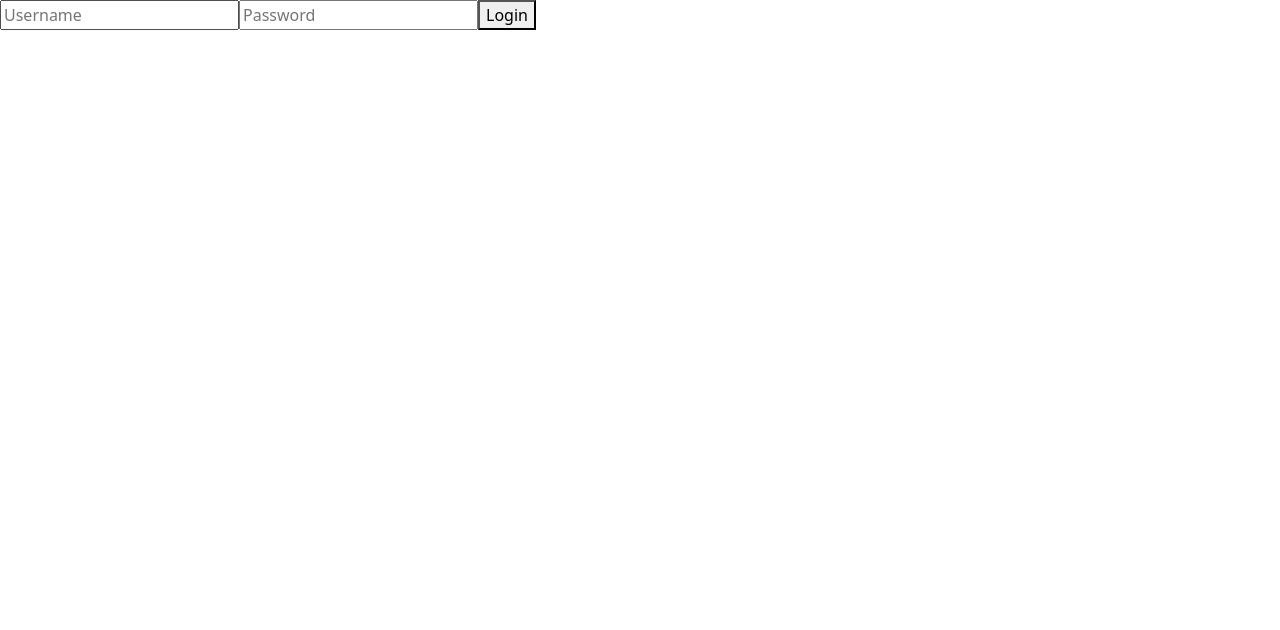
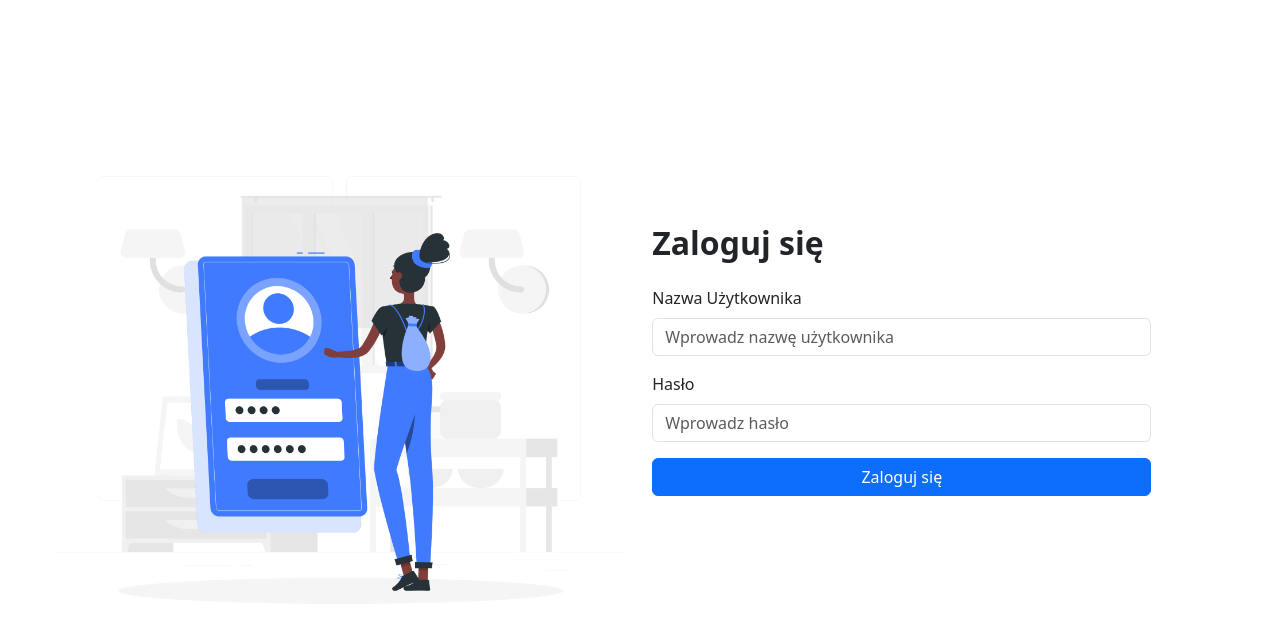
Before and after one commit to MariuszMalankiewicz/weather-application, a Vue app: page / in a window 1280 px wide. Shown: the top 630 px of the page. Built offline with nearby package versions, Linux system fonts and the light colour scheme; the HTML template or start-up script is replaced by a standard one.

Commit message:
update login design

```diff
--- a/src/components/WeatherChart.vue
+++ b/src/components/WeatherChart.vue
@@ -2,7 +2,7 @@
   <div>
     <h1>Wykres pogody dla {{ cityName }}</h1>
     <div v-if="weatherData">
-      <p>Temperatura: {{ weatherData.temperature }}°C</p>
+      <p>Temperatura: {{ weatherData.temperature?.toFixed(0) }}°C</p>
       <p>Wilgotność: {{ weatherData.humidity }}%</p>
     </div>
     <div v-else>
--- a/src/views/LoginPage.vue
+++ b/src/views/LoginPage.vue
@@ -1,16 +1,48 @@
 <template>
-  <div class="login-container">
-    <input v-model="username" placeholder="Username" />
-    <input v-model="password" type="password" placeholder="Password" />
-    <button @click="login">Login</button>
+  <div class="d-flex flex-column flex-lg-row align-items-center vh-100 mt-5 mt-lg-0">
+    <div class="row w-100">
+    <img :src="LoginRafiki" alt="login image" class="mx-auto col-12 col-sm-7 col-lg-12 col-xl-11 col-xxl-9 me-lg-0" />
+    </div>
+    <div class="p-4 row flex-column w-100 h-50">
+      <h2 class="text-center text-lg-start mb-4 fw-bold">Zaloguj się</h2>
+      <div class="mb-3 col-12 col-sm-10 col-lg-10 col-xl-10 col-xxl-7 mx-auto mx-lg-0">
+        <label for="username" class="form-label">Nazwa Użytkownika</label>
+        <input
+          v-model="username"
+          type="text"
+          id="username"
+          class="form-control"
+          placeholder="Wprowadz nazwę użytkownika"
+        />
+      </div>
+      <div class="mb-3 mb-xxl-4 col-12 col-sm-10 col-lg-10 col-xl-10 col-xxl-7 mx-auto mx-lg-0">
+        <label for="password" class="form-label">Hasło</label>
+        <input
+          v-model="password"
+          type="password"
+          id="password"
+          class="form-control"
+          placeholder="Wprowadz hasło"
+        />
+      </div>
+      <div class="d-grid gap-2 col-12 col-sm-10 col-lg-10 col-xl-10 col-xxl-7 mx-auto mx-lg-0">
+        <button @click="login" class="btn btn-primary">Zaloguj się</button>
+      </div>
+    </div>
   </div>
 </template>
 
 <script lang="ts">
 import { defineComponent, ref } from 'vue';
+import LoginRafiki from '../assets/Login-rafiki.png';
 
 export default defineComponent({
   name: 'LoginPage',
+  data (){
+    return {
+      LoginRafiki
+    };
+  },
   setup() {
     const username = ref('');
     const password = ref('');
```
Also changed, not shown: src/assets/Login-rafiki.png (added).
